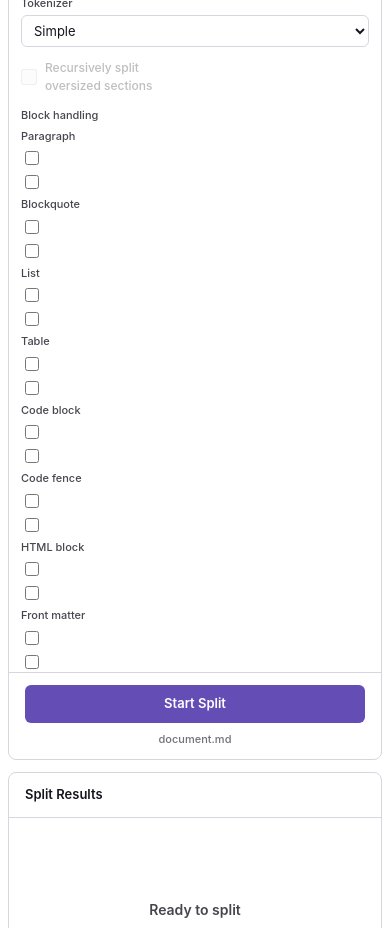
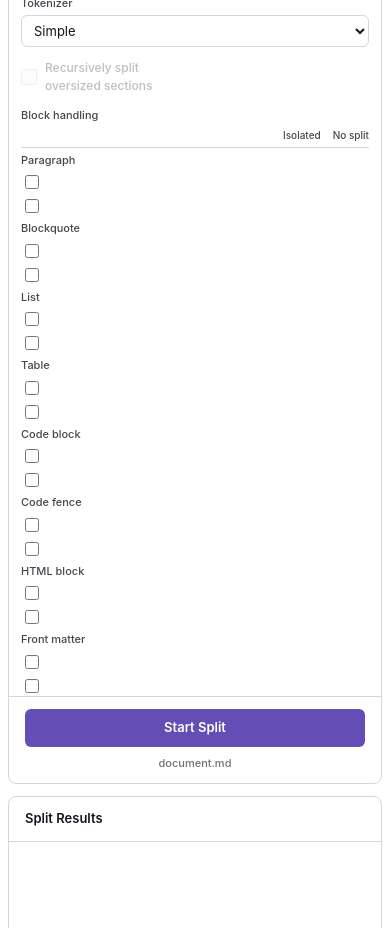
Before and after one commit to ouyangfeng2022/lumberjack, a React (Vite) app in the folder lumberjack_webui/: page / in a window 390 px wide. Shown: the part 1040-1968 px from the top of the page. Built offline with nearby package versions, Linux system fonts and the light colour scheme.

Commit message:
feat(split-options): add block handling header and update localization strings

```diff
--- a/lumberjack_webui/src/components/SplitOptions.module.css
+++ b/lumberjack_webui/src/components/SplitOptions.module.css
@@ -121,6 +121,26 @@
   gap: var(--space-1);
 }
 
+.blockHandlingHeader {
+  display: flex;
+  align-items: center;
+  gap: var(--space-2);
+  padding-bottom: var(--space-1);
+  border-bottom: 1px solid var(--border);
+}
+
+.blockHeaderLabel {
+  width: auto;
+  min-width: 14px;
+  flex-shrink: 0;
+  text-align: center;
+  color: var(--ink-secondary);
+  font-size: 0.625rem;
+  font-weight: 500;
+  cursor: help;
+  white-space: nowrap;
+}
+
 .blockHandlingRow {
   display: flex;
   align-items: center;
@@ -196,6 +216,11 @@
     gap: var(--space-1);
   }
 
+  .blockHandlingHeader {
+    justify-content: flex-end;
+    gap: var(--space-3);
+  }
+
   .blockKindLabel {
     white-space: normal;
   }
--- a/lumberjack_webui/src/components/SplitOptions.tsx
+++ b/lumberjack_webui/src/components/SplitOptions.tsx
@@ -222,6 +222,21 @@ export default function SplitOptions({ options, onChange }: Props) {
           <div className={styles.field}>
             <span className={styles.fieldLabel}>{t('opts_block_handling')}</span>
             <div className={styles.blockHandlingGrid}>
+              <div className={styles.blockHandlingHeader}>
+                <span className={styles.blockKindLabel} />
+                <span
+                  className={styles.blockHeaderLabel}
+                  title={t('opts_isolated_desc')}
+                >
+                  {t('opts_isolated')}
+                </span>
+                <span
+                  className={styles.blockHeaderLabel}
+                  title={t('opts_nosplit_desc')}
+                >
+                  {t('opts_nosplit')}
+                </span>
+              </div>
               {BLOCK_KINDS.map((kind) => {
                 const state = blockStates[kind] ?? DEFAULT_BLOCK_STATE;
                 return (
@@ -230,14 +245,12 @@ export default function SplitOptions({ options, onChange }: Props) {
                     <input
                       className={styles.blockNosplit}
                       type="checkbox"
-                      title={t('opts_isolated')}
                       checked={state.isolated}
                       onChange={(e) => setBlockIsolated(kind, e.target.checked)}
                     />
                     <input
                       className={styles.blockNosplit}
                       type="checkbox"
-                      title={t('opts_nosplit')}
                       checked={!state.split}
                       onChange={() => toggleSplit(kind)}
                     />
--- a/lumberjack_webui/src/i18n/locales/en.ts
+++ b/lumberjack_webui/src/i18n/locales/en.ts
@@ -41,7 +41,9 @@ const en = {
   opts_tokenizer_tiktoken: 'Tiktoken',
   opts_block_handling: 'Block handling',
   opts_isolated: 'Isolated',
-  opts_nosplit: 'Allow split',
+  opts_isolated_desc: 'Prevent block from merging with adjacent content',
+  opts_nosplit: 'No split',
+  opts_nosplit_desc: 'Keep block intact even if it exceeds token budget',
   opts_block_paragraph: 'Paragraph',
   opts_block_blockquote: 'Blockquote',
   opts_block_list: 'List',
--- a/lumberjack_webui/src/i18n/locales/zh.ts
+++ b/lumberjack_webui/src/i18n/locales/zh.ts
@@ -41,7 +41,9 @@ const zh = {
   opts_tokenizer_tiktoken: 'Tiktoken',
   opts_block_handling: '块处理策略',
   opts_isolated: '隔离',
-  opts_nosplit: '允许拆分',
+  opts_isolated_desc: '阻止该块与相邻内容合并',
+  opts_nosplit: '禁止拆分',
+  opts_nosplit_desc: '即使超出词元预算也保持该块完整',
   opts_block_paragraph: '段落',
   opts_block_blockquote: '引用块',
   opts_block_list: '列表',
```
Also changed, not shown: 1 other file (tests, documents, lock files or other folders).
